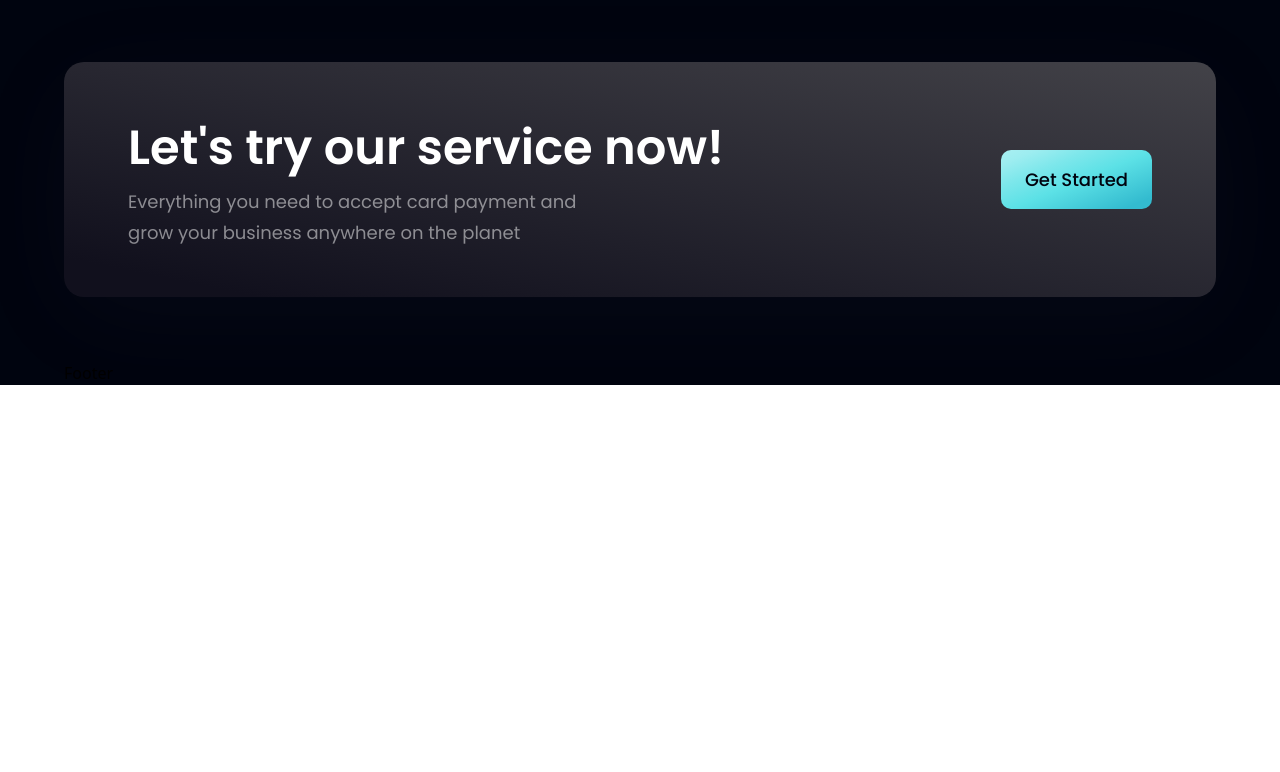
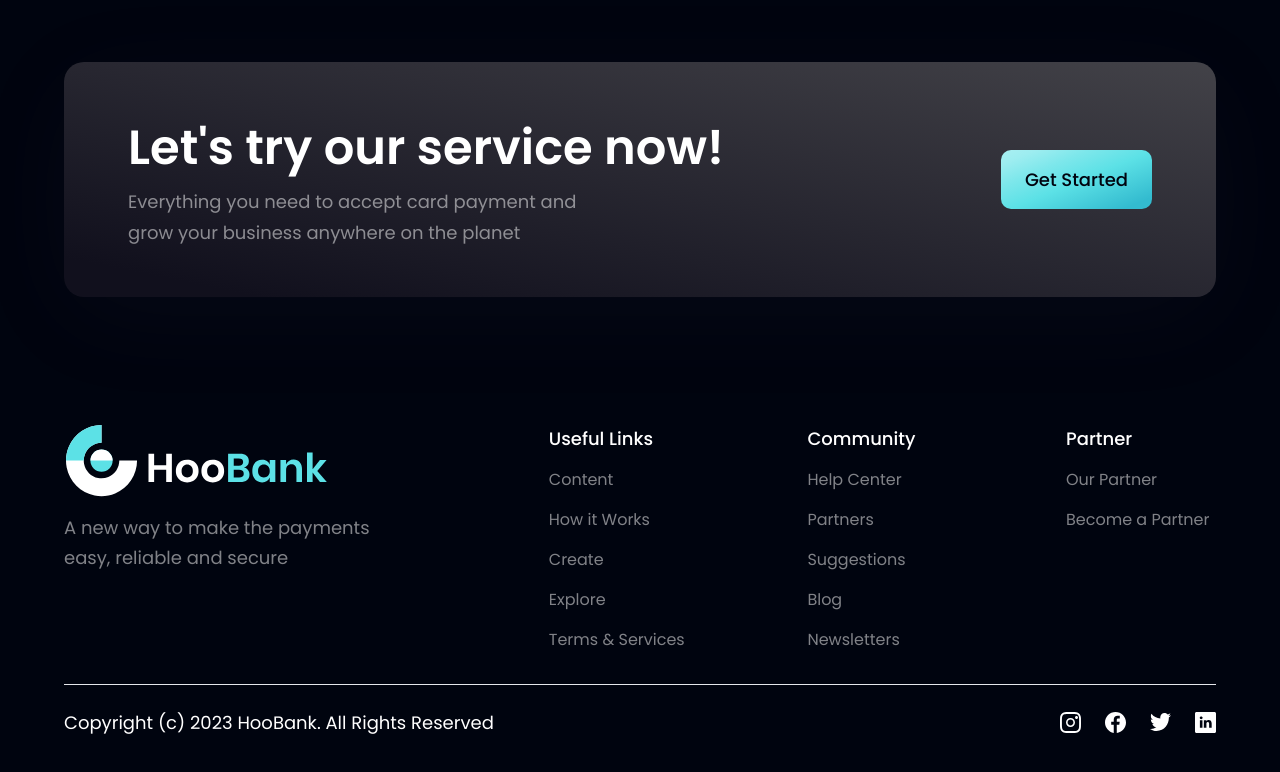
Before and after one commit to Michael3468/bank-modern, a React (Vite) app: page / in a window 1280 px wide. Shown: the part 4017-4789 px from the top of the page. Before the commit the page ends 4402 px from the top, so only its background shows below. Built offline with nearby package versions, Linux system fonts and the light colour scheme.

Commit message:
feat: add Footer component

```diff
--- a/src/components/Footer.tsx
+++ b/src/components/Footer.tsx
@@ -1,3 +1,59 @@
-const Footer = () => <div>Footer</div>;
+import { logo } from '../assets';
+import { footerLinks, socialMedia } from '../constants';
+import styles from '../styles';
+
+const Footer = () => (
+  <section className={`${styles.flexCenter} ${styles.paddingY} flex-col`}>
+    <div className={`${styles.flexStart} md:flex-row flex-col mb-8 w-full`}>
+      <div className="flex-1 flex flex-col justify-start mr-10">
+        <img src={logo} alt="hoobank" className="w-[266px] h-[72px] object-contain" />
+        <p className={`${styles.paragraph} mt-4 max-w-[310px]`}>
+          A new way to make the payments easy, reliable and secure
+        </p>
+      </div>
+
+      <div className="flex-[1.5] w-full flex flex-row justify-between flex-wrap md:mt-0 mt-10">
+        {footerLinks.map((footerLink) => (
+          <div key={footerLink.title} className="flex flex-col ss:my-0 my-4 min-w-[150px]">
+            <h4 className="font-poppins font-medium text-[18px] leading-[27px] text-white">
+              {footerLink.title}
+            </h4>
+            <ul className="list-none mt-4">
+              {footerLink.links.map((link, index) => (
+                <li
+                  key={link.name}
+                  className={`font-poppins font-normal text-[16px] leading-[24px] text-dimWhite hover:text-secondary cursor-pointer ${
+                    index !== footerLink.links.length - 1 ? 'mb-4' : 'mb-0'
+                  }`}
+                >
+                  {link.name}
+                </li>
+              ))}
+            </ul>
+          </div>
+        ))}
+      </div>
+    </div>
+
+    <div className="w-full flex justify-between items-center md:flex-row flex-col pt-6 border-t-[1px] border-t-[#3f3r45]">
+      <p className="font-poppins font-normal text-center text-[18px] leading-[27px] text-white">
+        Copyright (c) 2023 HooBank. All Rights Reserved
+      </p>
+
+      <div className="flex flex-row md:mt-0 mt-6">
+        {socialMedia.map((social, index) => (
+          <img
+            key={social.id}
+            src={social.icon}
+            alt={social.id}
+            className={`w-[21px] h-[21px] object-contain cursor-pointer ${
+              index !== socialMedia.length - 1 ? 'mr-6' : 'mr-0'
+            }`}
+          />
+        ))}
+      </div>
+    </div>
+  </section>
+);
 
 export default Footer;
```
